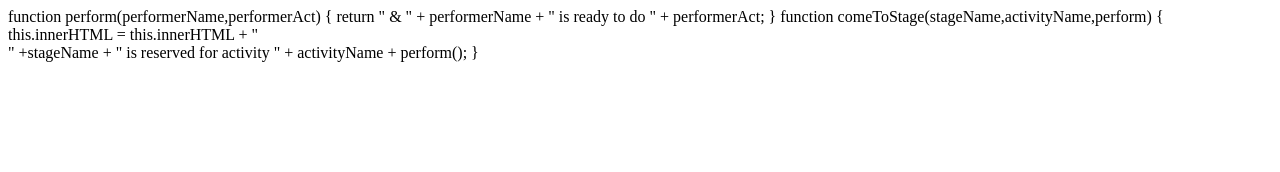
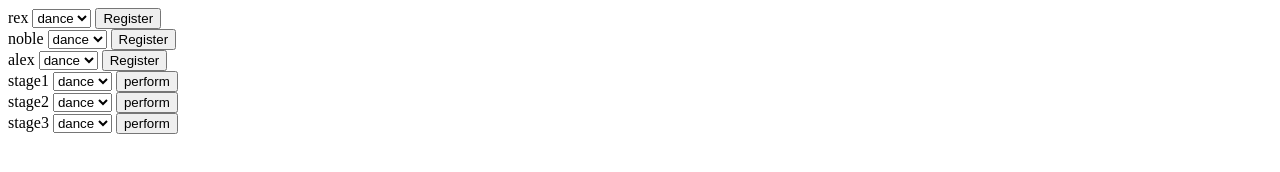
Before and after one commit to LittyBijoy/FrontEnd, a plain HTML site: page JS examples/new1.html in a window 1280 px wide. Drawn offline with Linux system fonts and the light colour scheme.

Commit message:
updating with assignment7

```diff
--- a/JS examples/new1.html
+++ b/JS examples/new1.html
@@ -1,4 +1,86 @@
-function perform(performerName,performerAct)
+
+<!DOCTYPE html>
+<html>
+<head>
+	<meta charset="utf-8" />
+	<meta http-equiv="X-UA-Compatible" content="IE=edge">
+	<title>Page Title</title>
+	<meta name="viewport" content="width=device-width, initial-scale=1">
+	<link rel="stylesheet" type="text/css" media="screen" href="main.css" />
+	<!-- <script src="main.js"></script> -->
+</head>
+<body>
+	<div class="outer1">
+		<div class="inner">
+			<span >rex</span>
+			<select name="activity" id="activity">
+				<option value="dance">dance</option>
+				<option value="act">act</option>
+				<option value="sing">sing</option>
+			</select>
+			<button>Register</button>
+			<div class="message"></div>
+		</div>
+
+		<div class="inner">
+			<span >noble</span>
+			<select name="activity" id="activity">
+				<option value="dance">dance</option>
+				<option value="act">act</option>
+				<option value="sing">sing</option>
+			</select>
+			<button>Register</button>
+			<div class="message"></div>
+		</div>
+
+		<div class="inner">
+			<span >alex</span>
+			<select name="activity" id="activity">
+				<option value="dance">dance</option>
+				<option value="act">act</option>
+				<option value="sing">sing</option>
+			</select>
+			<button>Register</button>
+			<div class="message"></div>
+		</div>
+
+	</div>
+
+	<div class="outer2">
+		<div class="inner">
+			<span >stage1</span>
+			<select name="activity" id="activity">
+				<option value="dance">dance</option>
+				<option value="act">act</option>
+				<option value="sing">sing</option>
+			</select>
+			<button>perform</button>
+			<div class="message"></div>
+		</div>
+		<div class="inner">
+			<span >stage2</span>
+			<select name="activity" id="activity">
+				<option value="dance">dance</option>
+				<option value="act">act</option>
+				<option value="sing">sing</option>
+			</select>
+			<button>perform</button>
+			<div class="message"></div>
+		</div>
+		<div class="inner">
+			<span >stage3</span>
+			<select name="activity" id="activity">
+				<option value="dance">dance</option>
+				<option value="act">act</option>
+				<option value="sing">sing</option>
+			</select>
+			<button>perform</button>
+			<div class="message"></div>
+		</div>
+
+	</div>
+	<script>
+		function perform(performerName,performerAct)
 		{
 			return " & " + performerName + " is ready to do " + performerAct;
 		}
@@ -7,3 +89,6 @@ function perform(performerName,performerAct)
 		{
 			this.innerHTML = this.innerHTML + "<br>" +stageName + " is reserved for activity " + activityName + perform();
 		}
+	</script>
+</body>
+</html>
```
Also changed, not shown: JS examples/workout.html (added, +29 -0 lines), assignment7/index.html (added, +27 -0 lines), 1 other file.
